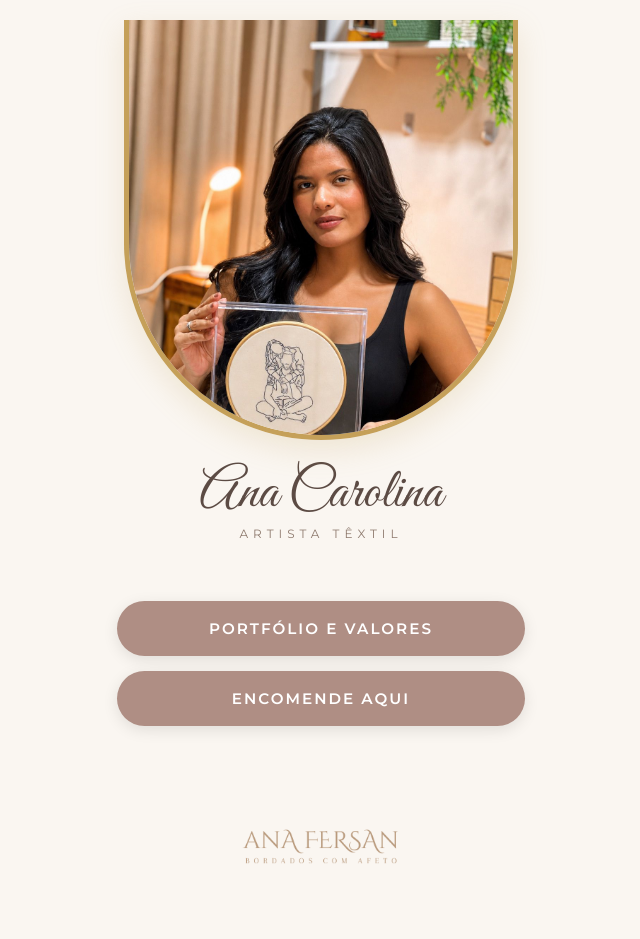
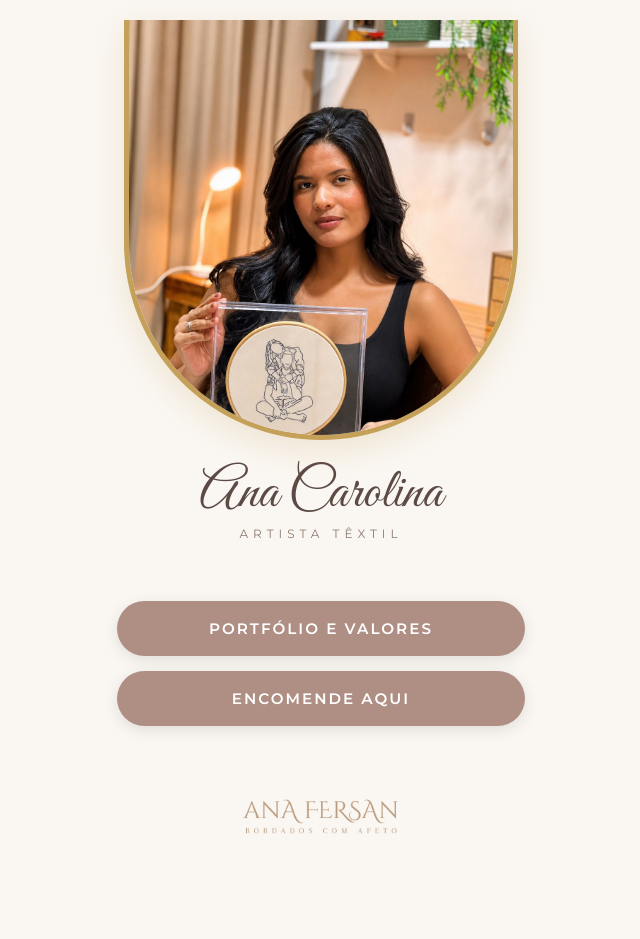
Before and after one commit to elevategerenciamento/linktree-bordado, a website built with Vite: page index.html in a window 1280 px wide. Shown: the whole page, without its empty margins (319-959 px from the left). Built offline with nearby package versions, Linux system fonts and the light colour scheme.

Commit message:
Ajuste na margem superior da logo no rodape

```diff
--- a/style.css
+++ b/style.css
@@ -140,7 +140,7 @@ body {
     width: 100%;
     display: flex;
     justify-content: center;
-    margin: 30px 0 20px;
+    margin: 0px 0 15px;
     padding: 0 20px;
 }
 
```
